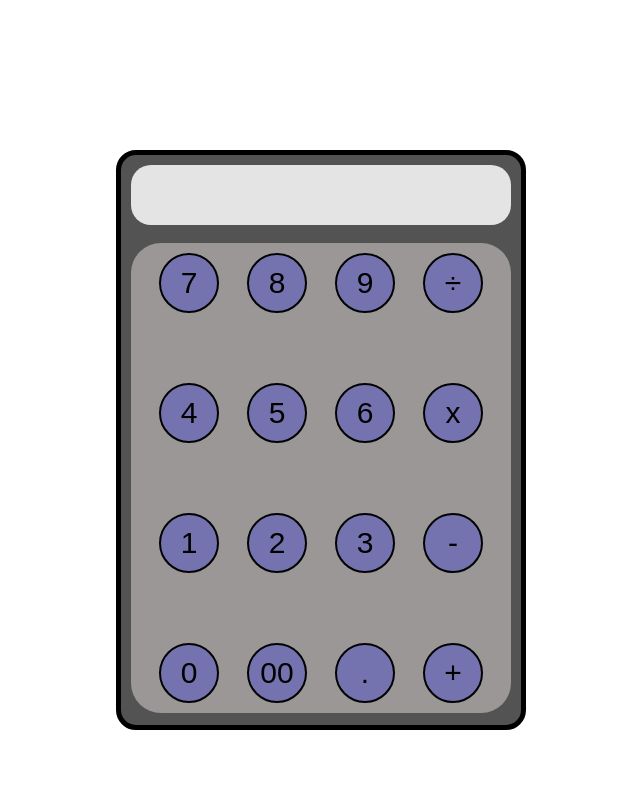
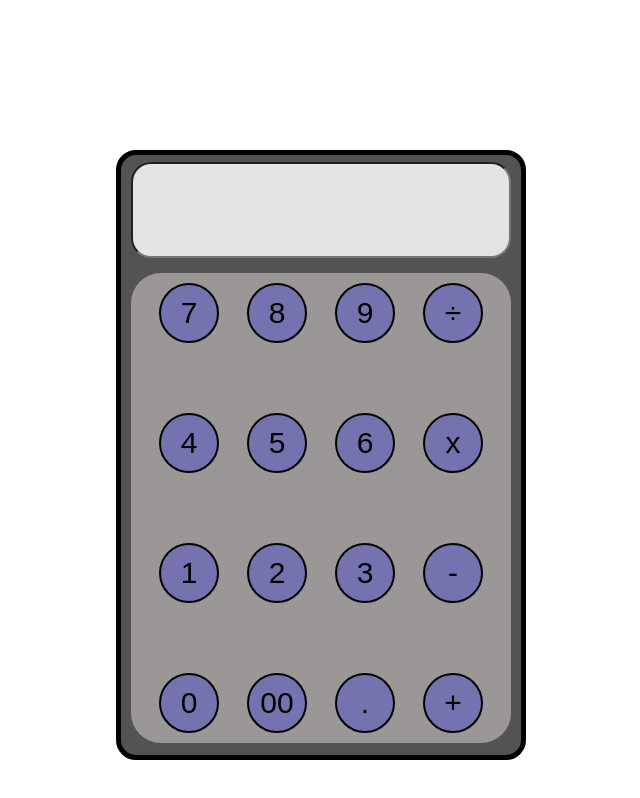
Before and after one commit to Fantizzv/Victor-Senac, a plain HTML site: page calculadora.html in a window 1280 px wide. Shown: the whole page, without its empty margins (319-959 px from the left). Drawn offline with Linux system fonts and the light colour scheme.

Commit message:
Add files via upload

```diff
--- a/calculadora.css
+++ b/calculadora.css
@@ -9,7 +9,7 @@
 .tudo{
     background-color: rgb(83, 83, 83);
     width: 380px;
-    height: 550px;
+    height: 580px;
     border: solid black 5px;
     border-radius: 20px;
     padding: 10px;
@@ -17,7 +17,7 @@
 
 .mostrar{
     background-color: rgb(228, 228, 228);
-    height: 60px;
+    height: 90px;
     width: 380px;
     border-radius: 20px;
     display: flex;
@@ -55,3 +55,14 @@
     align-items: center;
     justify-content: center;
 }
+
+input{
+    background-color: rgb(228, 228, 228);
+    height: 90px;
+    width: 372px;
+    border-radius: 20px;
+    display: flex;
+    justify-content: start;
+    align-items: center;
+    font-size: 40px;
+}
--- a/calculadora.html
+++ b/calculadora.html
@@ -18,12 +18,12 @@
 
             <div class="mostrar">
 
-
+                <input type="number">
 
             </div>
 
+
             <br>
-
 
 
             <div class="teclado">
```
Also changed, not shown: debug.html (added, +25 -0 lines).
